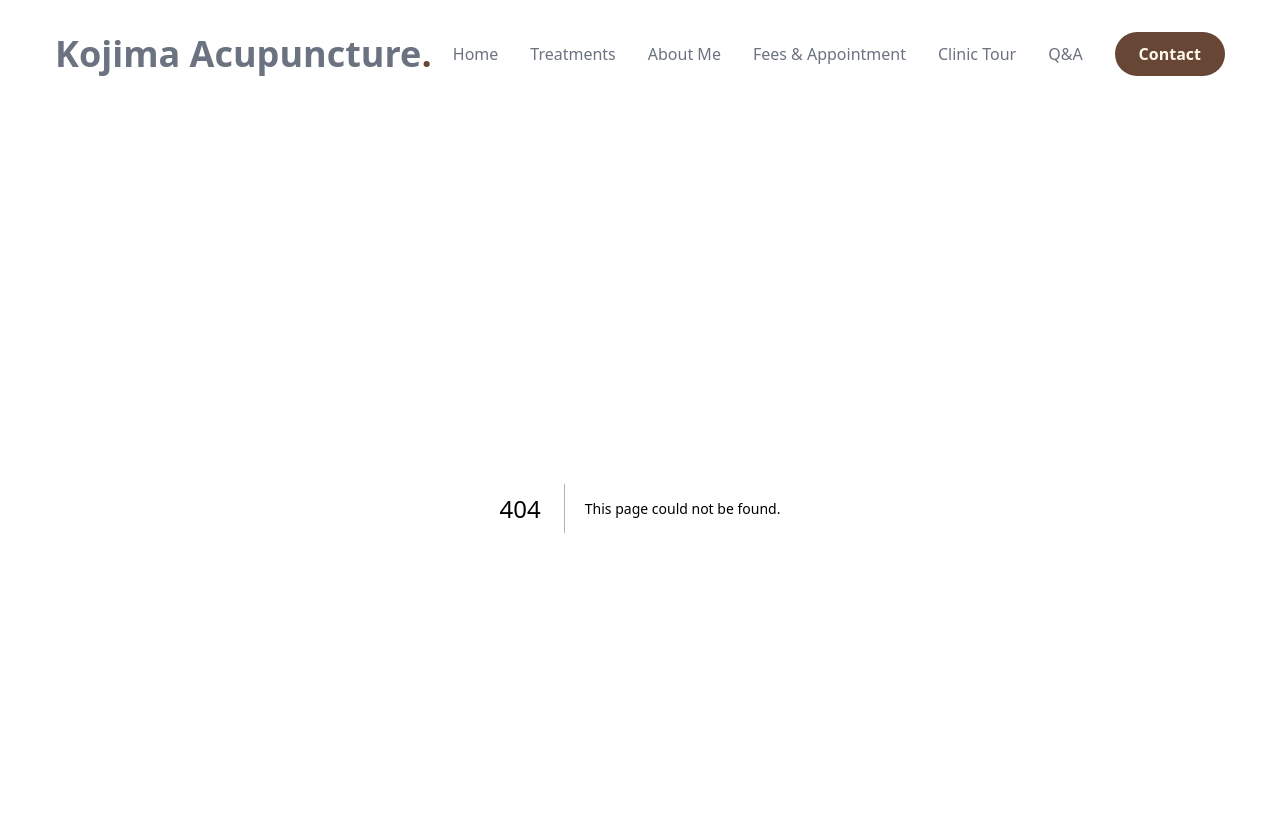
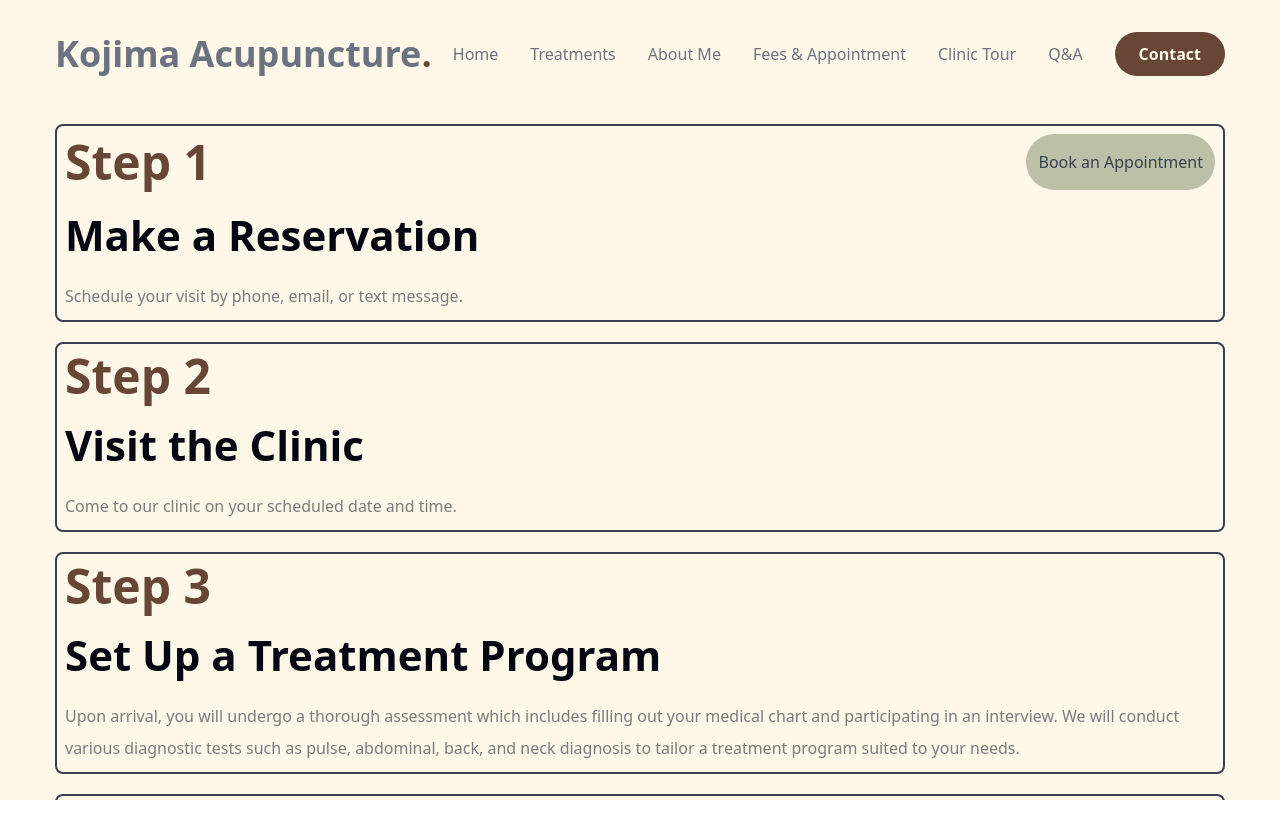
Before and after one commit to daitok6/KojimaAcupuncture, a Next.js app: page /procedure in a window 1280 px wide. Before the commit this address had no page. Shown: the top 838 px of the page. Built offline with nearby package versions, Linux system fonts and the light colour scheme.

Commit message:
infinite loop in treatments page. QA toggle visibility on the answers. Contact credentials changed

```diff
--- a/app/contact/page.jsx
+++ b/app/contact/page.jsx
@@ -39,7 +39,7 @@ const Contact = () => {
         e.preventDefault();
 
         if (form.current && form.current.tagName === 'FORM') {
-            emailjs.sendForm('service_57wlsnv', 'template_8iwbgxj', form.current)
+            emailjs.sendForm('service_6nj6bye', 'template_8iwbgxj', form.current)
                 .then((result) => {
                     console.log(result.text);
                     alert('Message sent successfully');
@@ -70,8 +70,8 @@ const Contact = () => {
                                 <Input name="lastname" type="text" placeholder="Lastname" />
                                 <Input name="email" type="email" placeholder="Email address" />
                                 <Input name="phone" type="tel" placeholder="Phone number" />
-                                <Input name="appointment_date" type="date" />
-                                <Input name="appointment_time" type="time" />
+                                <Input name="appointment_date" type="date" placeholder="Select Date" />
+                                <Input name="appointment_time" type="time" placeholder="Select Time" />
                             </div>
                             <Select name="service">
                                 <SelectTrigger className="w-full">
--- a/app/fees/page.jsx
+++ b/app/fees/page.jsx
@@ -37,9 +37,9 @@ const Fees = () => {
                         </div>
                         <div className="flex-col">
                             <h2 className="text-[42px] font-bold leading-none text-gray-950">Open</h2>
-                            <p className="text-gray-800">Monday to Friday 9:00(AM) ~ 7:00(PM)</p>
-                            <p className="text-gray-800">Saturday 8:00(AM) ~ 4:00(PM)</p>
-                            <p className="text-gray-800/60">Closed on Sundays</p>
+                            <p className="text-gray-800">Monday to Friday 9:00(AM) ~ 6:00(PM)</p>
+                            <p className="text-gray-800">Saturday 9:00(AM) ~ 4:00(PM)</p>
+                            <p className="text-gray-800/60">Closed on Sundays and National Holidays</p>
                         </div>
                     </div>
                     {services.map((service, index) => {
--- a/app/page.jsx
+++ b/app/page.jsx
@@ -20,7 +20,7 @@ const page = () => {
             <p className="text-xs mb-4 ml-4">R. AC (Registerd Acupuncturist)</p>
             <p className="max-w-[500px] mb-5 text-[#674636]/80">Thank you for visiting our clinic. Here, we create personalized treatment programs tailored to each patient's unique constitution and condition. Our approach integrates Nagano style, Kiiko Matsumoto style, and our own experienced-based methods. We offer a variety of treatments for different symptoms. If you don't see immediate improvement, please don't hesitate to consult with us.</p>
             {/* btn and socials */}
-            <a href="/contact" className="flex flex-col xl:flex-row items-center gap-8">
+            <a href="/procedure" className="flex flex-col xl:flex-row items-center gap-8">
               <Button
                 variant="default"
                 size="lg"
--- /dev/null
+++ b/app/procedure/page.jsx
@@ -0,0 +1,64 @@
+"use client";
+
+import Link from "next/link";
+import { motion } from "framer-motion";
+
+const services = [
+    {
+        num: "Step 1",
+        title: "Make a Reservation",
+        description: "Schedule your visit by phone, email, or text message.",
+        hasButton: true
+    },
+    {
+        num: "Step 2",
+        title: "Visit the Clinic",
+        description: "Come to our clinic on your scheduled date and time."
+    },
+    {
+        num: "Step 3",
+        title: "Set Up a Treatment Program",
+        description: "Upon arrival, you will undergo a thorough assessment which includes filling out your medical chart and participating in an interview. We will conduct various diagnostic tests such as pulse, abdominal, back, and neck diagnosis to tailor a treatment program suited to your needs."
+    },
+    {
+        num: "Step 4",
+        title: "Begin Acupuncture and Moxibustion Treatment",
+        description: "Our treatment approach is divided into three stages, typically lasting between 45 minutes to an hour, depending on individual conditions and needs."
+    }
+]
+
+const Procedure = () => {
+    return (
+        <section className="min-h[80vh] flex flex-col justify-center py-12 xl:py-4">
+            <div className="container mx-auto">
+                <motion.div
+                    initial={{ opacity: 0 }}
+                    animate={{
+                        opacity: 1,
+                        transition: { delay: 2.4, duration: 0.4, ease: "easeIn" }
+                    }}
+                    className="grid grid-cols-1 gap-[20px]"
+                >
+                    {services.map((service, index) => {
+                        return (
+                            <div key={index} className="flex-1 flex flex-col justify-center gap-6 group rounded-lg border-2 border-gray-700 p-2">
+                                <div className="w-full flex justify-between items-center">
+                                    <div className="text-5xl font-extrabold transition-all duration-300">{service.num}</div>
+                                    {service.hasButton && (
+                                        <Link href="/contact" className="p-3 rounded-full text-gray-950 bg-[#AAB396]/80 group-hover:bg-[#AAB396] transition-all duration-500 flex justify-center items-center">
+                                            <p className="text-gray-700 text-md">Book an Appointment</p>
+                                        </Link>
+                                    )}
+                                </div>
+                                <h2 className="text-[42px] font-bold leading-none text-gray-950">{service.title}</h2>
+                                <p className="text-gray-800/60">{service.description}</p>
+                            </div>
+                        )
+                    })}
+                </motion.div>
+            </div>
+        </section>
+    )
+}
+
+export default Procedure
--- a/app/qa/page.jsx
+++ b/app/qa/page.jsx
@@ -1,5 +1,6 @@
 "use client";
 
+import { useState } from 'react';
 import { motion } from "framer-motion";
 
 const services = [
@@ -65,9 +66,50 @@ const services = [
     }
 ]
 
+// const Qa = () => {
+//     return (
+//         <section className="min-h[80vh] flex flex-col justify-center py-12 xl:py-0">
+//             <div className="container mx-auto">
+//                 <motion.div
+//                     initial={{ opacity: 0 }}
+//                     animate={{
+//                         opacity: 1,
+//                         transition: { delay: 2.4, duration: 0.4, ease: "easeIn" }
+//                     }}
+//                     className="grid grid-cols-1 gap-[60px]"
+//                 >
+//                     {services.map((service, index) => {
+//                         return (
+//                             <div key={index} className="flex-1 flex flex-col justify-center gap-6 group">
+//                                 <div className="w-full flex justify-between items-center">
+//                                     <div className="text-5xl font-extrabold text-gray-950 group-hover:text-gray-800 transition-all duration-300">{service.num}</div>
+//                                 </div>
+//                                 <h2 className="text-[42px] font-bold leading-none text-[#674636] group-hover:text-accent transition-all duration-300">{service.title}</h2>
+//                                 <p className="text-[#674636]/60">{service.description}</p>
+//                                 <div className="border-b border-black/20 w-full"></div>
+//                             </div>
+//                         )
+//                     })}
+//                 </motion.div>
+//             </div>
+//         </section>
+//     )
+// }
+
 const Qa = () => {
+    const [activeIndex, setActiveIndex] = useState(null); // State to track the active item
+
+    const toggleDescription = (index) => {
+        // Toggle between showing and hiding the description
+        if (activeIndex === index) {
+            setActiveIndex(null);
+        } else {
+            setActiveIndex(index);
+        }
+    };
+
     return (
-        <section className="min-h[80vh] flex flex-col justify-center py-12 xl:py-0">
+        <section className="min-h-screen flex flex-col justify-center py-12 xl:py-0">
             <div className="container mx-auto">
                 <motion.div
                     initial={{ opacity: 0 }}
@@ -75,24 +117,29 @@ const Qa = () => {
                         opacity: 1,
                         transition: { delay: 2.4, duration: 0.4, ease: "easeIn" }
                     }}
-                    className="grid grid-cols-1 gap-[60px]"
+                    className="grid grid-cols-1 gap-12"
                 >
-                    {services.map((service, index) => {
-                        return (
+                    {services.map((service, index) => (
                         <div key={index} className="flex-1 flex flex-col justify-center gap-6 group">
                             <div className="w-full flex justify-between items-center">
                                 <div className="text-5xl font-extrabold text-gray-950 group-hover:text-gray-800 transition-all duration-300">{service.num}</div>
                             </div>
-                                <h2 className="text-[42px] font-bold leading-none text-[#674636] group-hover:text-accent transition-all duration-300">{service.title}</h2>
+                            <h2
+                                className="text-[42px] font-bold leading-none text-[#674636] group-hover:text-accent transition-all duration-300 cursor-pointer"
+                                onClick={() => toggleDescription(index)}
+                            >
+                                {service.title}
+                            </h2>
+                            {activeIndex === index && (
                                 <p className="text-[#674636]/60">{service.description}</p>
+                            )}
                             <div className="border-b border-black/20 w-full"></div>
                         </div>
-                        )
-                    })}
+                    ))}
                 </motion.div>
             </div>
         </section>
-    )
-}
+    );
+};
 
 export default Qa
--- a/app/treatments/page.jsx
+++ b/app/treatments/page.jsx
@@ -57,8 +57,8 @@ const Treatments = () => {
     const [project, setProject] = useState(projects[0])
 
     const handleSlideChange = (swiper) => {
-        const currentIndex = swiper.activeIndex;
-        setProject(projects[currentIndex])
+        const currentIndex = swiper.realIndex;
+        setProject(projects[currentIndex]);
     }
 
     return (
@@ -84,6 +84,7 @@ const Treatments = () => {
                         <Swiper
                             spaceBetween={30}
                             slidesPerView={1}
+                            loop={true}
                             className="xl:h-[520px] mb-4 xl:mb-12"
                             onSlideChange={handleSlideChange}
                         >
```
Lines whose indentation alone changed are shown as unchanged.
